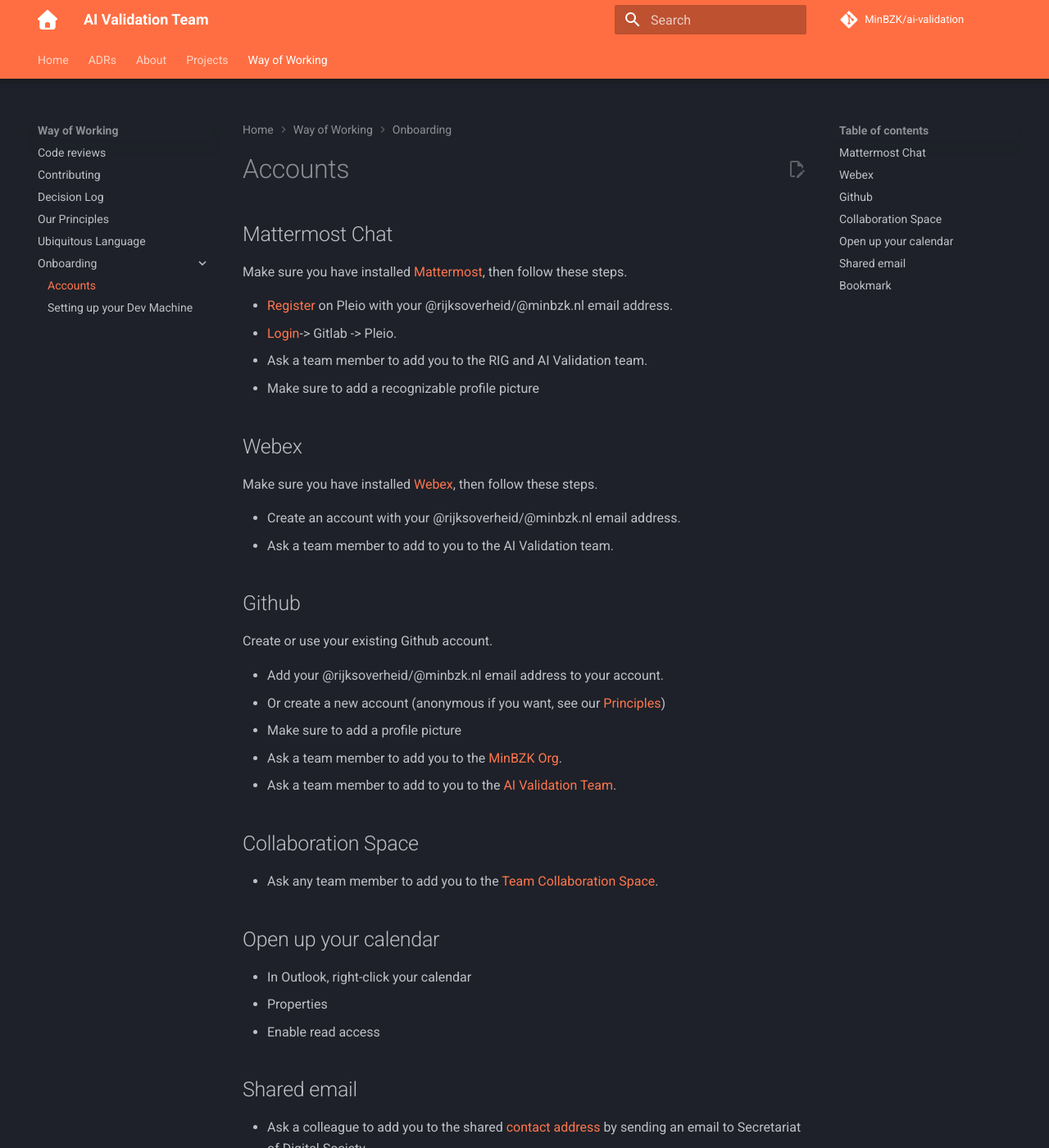
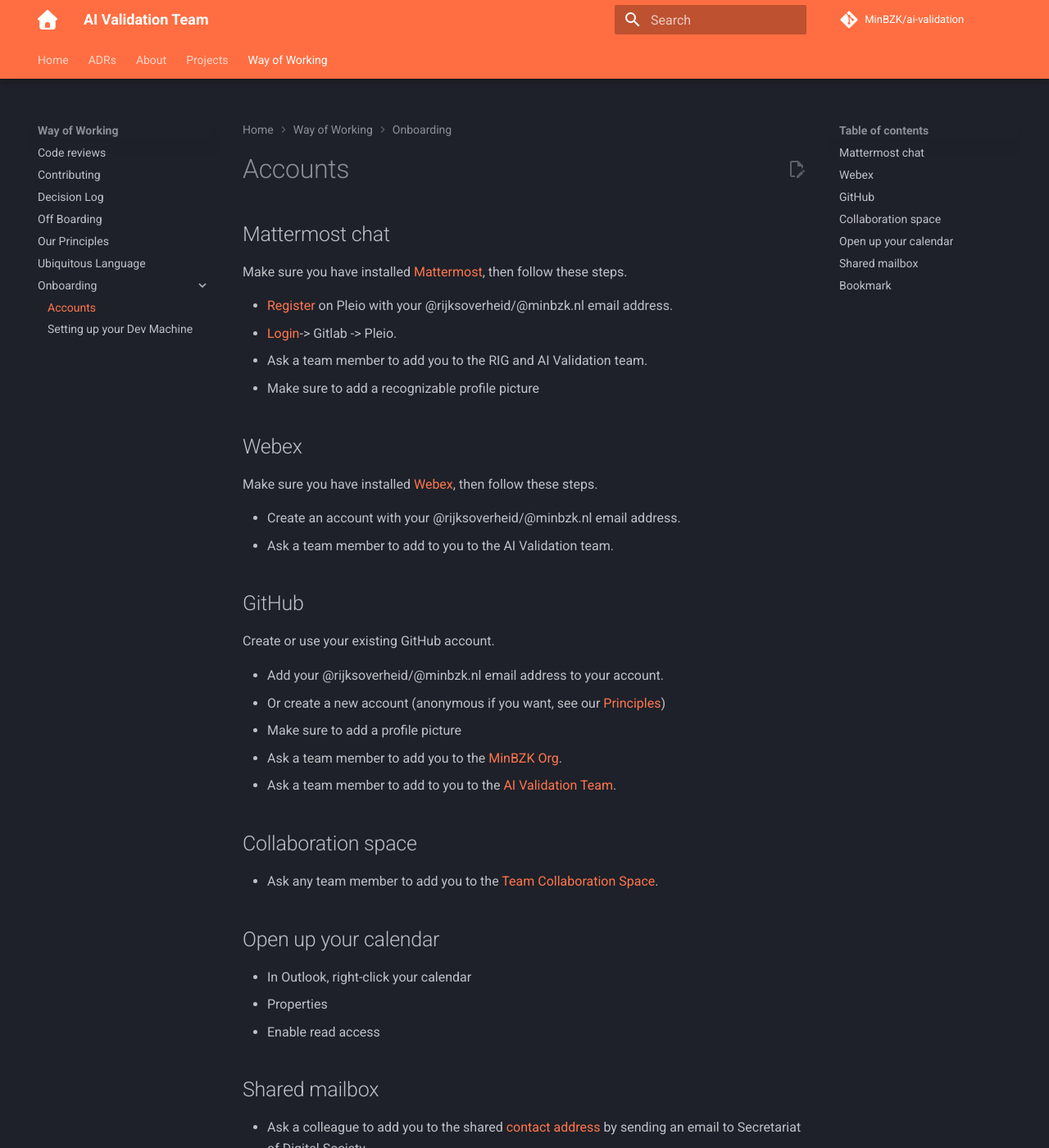
Before and after one commit to MinBZK/ai-validation, an MkDocs documentation site: the page built from docs/Way-of-Working/Onboarding/Accounts.md, in a window 1280 px wide and 1400 px high. Shown: the whole window at 82% size. Built offline with MkDocs 1.6.1 and Material for MkDocs 9.7.7, drawn with Linux system fonts in a browser that asks for light colours; plug-ins that fetch from the network failed and are left out; comment, search, counter and statistics services are not loaded.

Commit message:
Add off boarding guide

```diff
--- a/docs/Way-of-Working/Onboarding/Accounts.md
+++ b/docs/Way-of-Working/Onboarding/Accounts.md
@@ -1,6 +1,6 @@
 # Accounts
 
-## Mattermost Chat
+## Mattermost chat
 
 Make sure you have installed [Mattermost](Dev-machine.md), then follow these steps.
 
@@ -16,9 +16,9 @@ Make sure you have installed [Webex](Dev-machine.md), then follow these steps.
 - Create an account with your @rijksoverheid/@minbzk.nl email address.
 - Ask a team member to add to you to the AI Validation team.
 
-## Github
+## GitHub
 
-Create or use your existing Github account.
+Create or use your existing GitHub account.
 
 - Add your @rijksoverheid/@minbzk.nl email address to your account.
 - Or create a new account (anonymous if you want, see our [Principles](../Principles.md))
@@ -26,7 +26,7 @@ Create or use your existing Github account.
 - Ask a team member to add you to the [MinBZK Org](https://github.com/orgs/MinBZK).
 - Ask a team member to add to you to the [AI Validation Team](https://github.com/orgs/MinBZK/teams/ai-validation-team).
 
-## Collaboration Space
+## Collaboration space
 
 - Ask any team member to add you to the [Team Collaboration Space](https://www.samenwerkruimten.nl/teamsites/ai-validatie-team).
 
@@ -36,7 +36,7 @@ Create or use your existing Github account.
 - Properties
 - Enable read access
 
-## Shared email
+## Shared mailbox
 
 - Ask a colleague to add you to the shared [contact address](../../About/contact.md) by sending an email to Secretariat
   of Digital Society.
```
Also changed, not shown: docs/Way-of-Working/Offboarding.md (added, +43 -0 lines).
